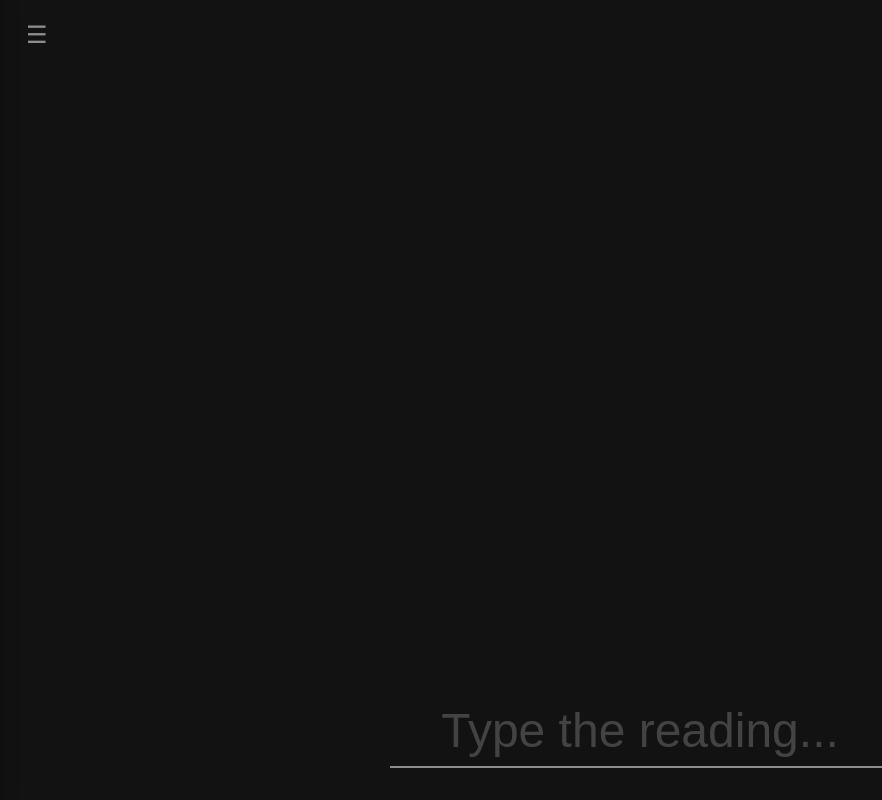
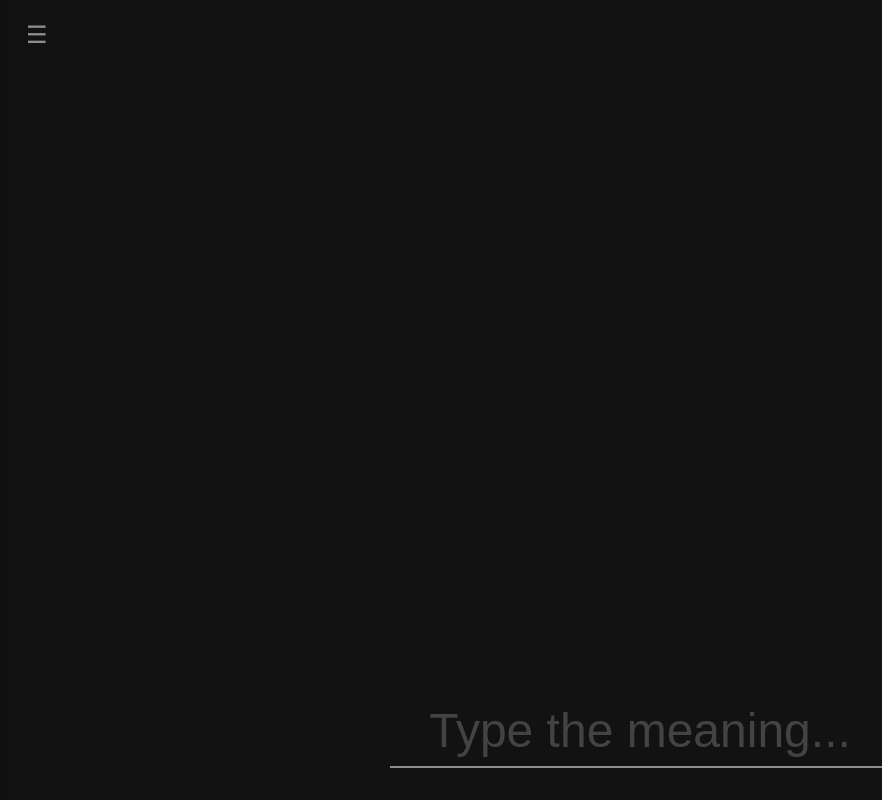
Before and after one commit to k0gasa/german, a plain HTML site: page index.html in a window 1280 px wide. Shown: the whole page, without its empty margins (0-882 px from the left). Drawn offline with Linux system fonts and the light colour scheme.

Commit message:
Update index.html

```diff
--- a/index.html
+++ b/index.html
@@ -3,7 +3,7 @@
 <head>
     <meta charset="UTF-8">
     <meta name="viewport" content="width=device-width, initial-scale=1.0">
-    <title>Kotoba Quiz</title>
+    <title>German Quiz</title>
     <link rel="stylesheet" href="css/style.css">
     <link href="https://fonts.googleapis.com/css2?family=Noto+Sans+JP:wght@400;700&display=swap" rel="stylesheet">
 </head>
@@ -41,7 +41,7 @@
         <div id="feedback-container">
              <p id="feedback"></p>
         </div>
-        <input type="text" id="answer-input" placeholder="Type the reading..." autocomplete="off" autocorrect="off" autocapitalize="off" spellcheck="false">
+        <input type="text" id="answer-input" placeholder="Type the meaning..." autocomplete="off" autocorrect="off" autocapitalize="off" spellcheck="false">
     </div>
 
     <div id="pokemon-catcher">
```
